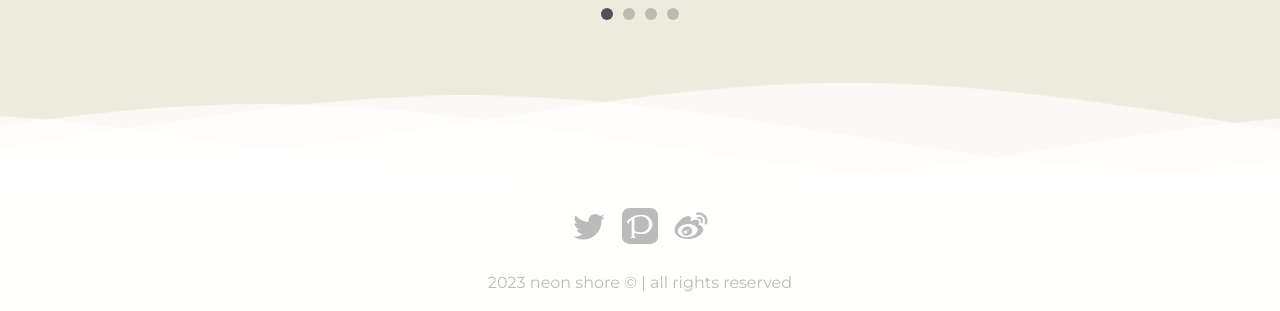
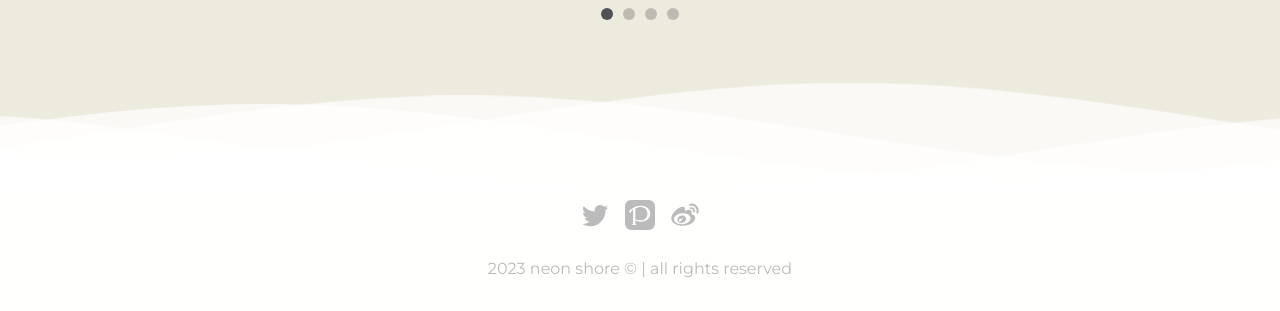
Before and after one commit to Ryael/neon-shore, a Django app: page / in a window 1280 px wide. Shown: the part 789-1100 px from the top of the page. Run offline with Django 3.2, Linux system fonts and the light colour scheme; some libraries are stand-ins or nearby versions.

Commit message:
Update class names for social icons and adjust size
- Increas margin at the bottom of the footer to better
center all content

```diff
--- a/static/css/style.css
+++ b/static/css/style.css
@@ -662,7 +662,7 @@ body.mobile-navigation-active .mobile-list-item:nth-child(5) {
 
 #footer-text p {
   color: #bbb;
-  margin-bottom: 28px;
+  margin-bottom: 50px;
 }
 
 /* 9.1 Footer Animation */
@@ -706,7 +706,7 @@ body.mobile-navigation-active .mobile-list-item:nth-child(5) {
 
 /* 9.3 Footer Social Icons */
 
-#social-icons {
+#footer-icons {
   display: flex;
   position: relative;
   align-items: center;
@@ -714,35 +714,35 @@ body.mobile-navigation-active .mobile-list-item:nth-child(5) {
   margin: 25px 0px;
 }
 
-.c-icon {
-  width:  36px;
-  height: 36px;
+.social-icon-icon {
+  width:  30px;
+  height: 30px;
   fill: currentColor;
   transition: .5s;
 }
 
-.c-icon:hover {
+.social-icon-icon:hover {
   transition: .5s;
 }
 
-.c-link--twitter:hover   { color: #55acee }
-.c-link--pixiv:hover    { color: #009cff }
-.c-link--weibo:hover    { color: #ea0f1f }
-.c-link--twitter:hover::after   { background: #55acee }
-.c-link--pixiv:hover::after  { background: #009cff }
-.c-link--weibo:hover::after  { background: #ea0f1f }
+.social-icon-link--twitter:hover   { color: #55acee }
+.social-icon-link--pixiv:hover    { color: #009cff }
+.social-icon-link--weibo:hover    { color: #ea0f1f }
+.social-icon-link--twitter:hover::after   { background: #55acee }
+.social-icon-link--pixiv:hover::after  { background: #009cff }
+.social-icon-link--weibo:hover::after  { background: #ea0f1f }
 
-.c-link {
+.social-icon-link {
   position: relative;
   color: #bbb;
 }
 
-.c-link:not(:last-of-type) {
+.social-icon-link:not(:last-of-type) {
   margin-right: 15px;
 }
 
-.c-tooltip::before,
-.c-tooltip::after {
+.social-icon-tooltip::before,
+.social-icon-tooltip::after {
   display: block;
   position: absolute;
   left: 50%;
@@ -751,14 +751,14 @@ body.mobile-navigation-active .mobile-list-item:nth-child(5) {
   transition: .4s;
 }
 
-.c-tooltip::before {
+.social-icon-tooltip::before {
   content: '';
   bottom: calc(100% + 2px);
   border: solid 5px transparent;
   border-top-color: currentColor;
 }
 
-.c-tooltip::after {
+.social-icon-tooltip::after {
   content: attr(aria-label);
   bottom: calc(100% + 12px);
   padding: .61em .93em;
@@ -767,8 +767,8 @@ body.mobile-navigation-active .mobile-list-item:nth-child(5) {
   border-radius: 3px;
 }
 
-.c-tooltip:hover::before,
-.c-tooltip:hover::after {
+.social-icon-tooltip:hover::before,
+.social-icon-tooltip:hover::after {
   opacity: 1;
   transform: translate(-50%);
 }
--- a/templates/components/footer.html
+++ b/templates/components/footer.html
@@ -16,17 +16,17 @@
 
   <!-- Footer Credits -->
   <div id="footer-text">
-    <div id="social-icons">
-      <a href="#0" class="c-link c-link--twitter c-tooltip" aria-label="Twitter">
-          <svg class="c-icon"><use xlink:href="#icon--twitter"></use></svg>
+    <div id="footer-icons">
+      <a href="#0" class="social-icon-link social-icon-link--twitter social-icon-tooltip" aria-label="Twitter">
+          <svg class="social-icon-icon"><use xlink:href="#icon--twitter"></use></svg>
       </a>
 
-      <a href="#0" class="c-link c-link--pixiv c-tooltip" aria-label="Pixiv">
-          <svg class="c-icon"><use xlink:href="#icon--pixiv"></use></svg>
+      <a href="#0" class="social-icon-link social-icon-link--pixiv social-icon-tooltip" aria-label="Pixiv">
+          <svg class="social-icon-icon"><use xlink:href="#icon--pixiv"></use></svg>
       </a>
 
-      <a href="#0" class="c-link c-link--weibo c-tooltip" aria-label="Weibo">
-          <svg class="c-icon"><use xlink:href="#icon--weibo"></use></svg>
+      <a href="#0" class="social-icon-link social-icon-link--weibo social-icon-tooltip" aria-label="Weibo">
+          <svg class="social-icon-icon"><use xlink:href="#icon--weibo"></use></svg>
       </a>
 
       <svg style="display: none">
```
